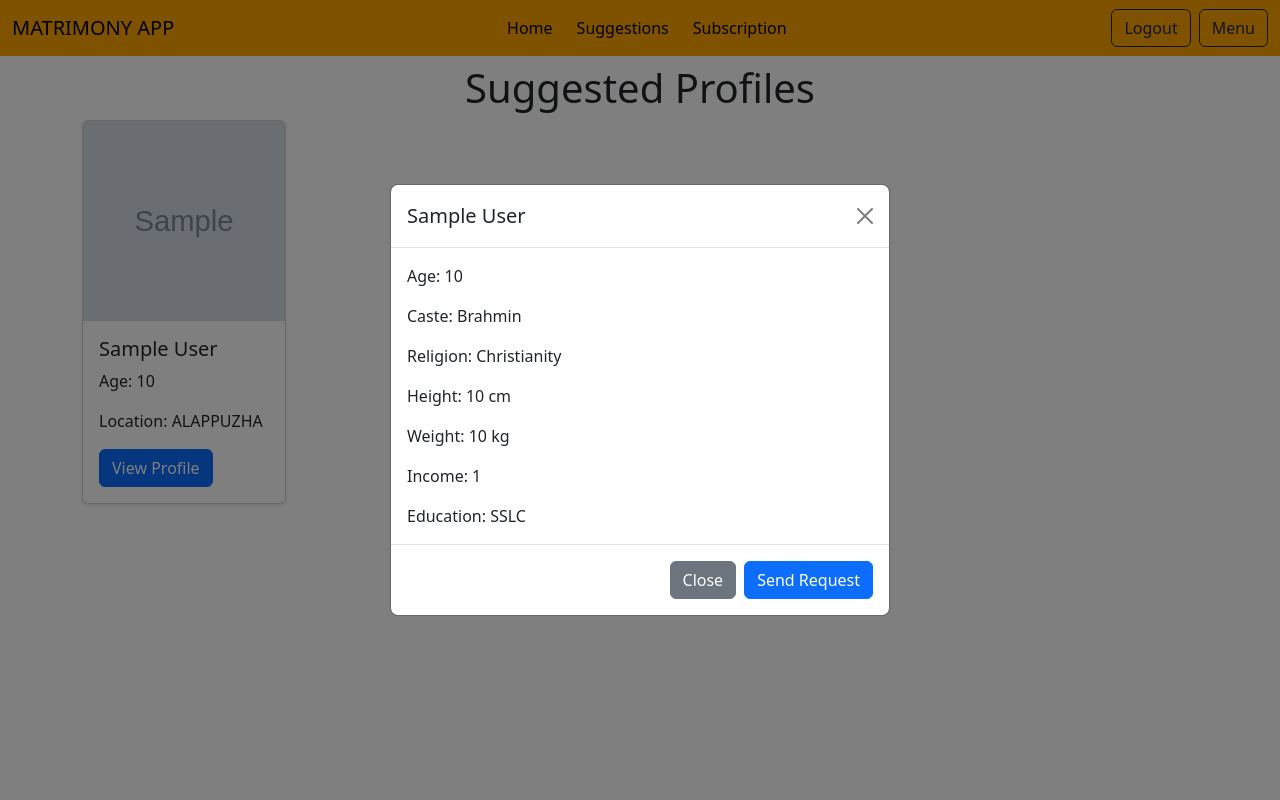
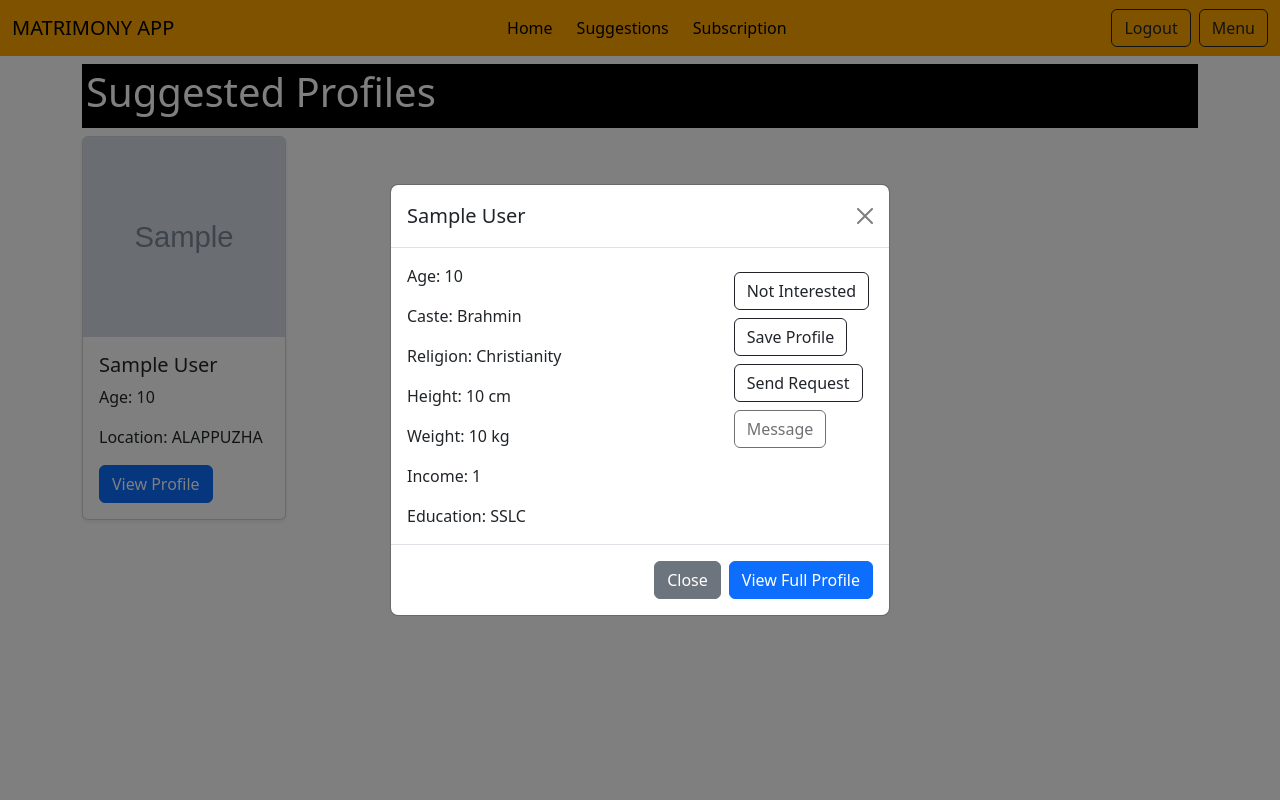
Before and after one commit to Tuttumon21/matrimony, a Django app: template matrimony/matrimonyApp/templates/suggestions.html in a window 1280 px wide, after a click on "View Profile". Run offline with Django 4.2, Linux system fonts and the light colour scheme; the template is opened without the code that fills it: values that come from a table or form of the project are taken from there, others are empty; tables that the repository leaves empty hold one stand-in row (values such as "Sample post"); grey boxes marked "Sample" are stand-in pictures.

Commit message:
"Updated HTML templates for home and suggestions pages, including title changes, added CSS styles, and modified layout and button elements."

```diff
--- a/matrimony/matrimonyApp/templates/home.html
+++ b/matrimony/matrimonyApp/templates/home.html
@@ -3,7 +3,7 @@
 <head>
     <meta charset="UTF-8">
     <meta name="viewport" content="width=device-width, initial-scale=1.0">
-    <title>Document</title>
+    <title>Home</title>
 </head>
 {% extends 'shared/matrimonybase.html' %}
 {% load static %}
--- a/matrimony/matrimonyApp/templates/suggestions.html
+++ b/matrimony/matrimonyApp/templates/suggestions.html
@@ -4,7 +4,9 @@
 {% block content %}
 {% if profiles %}
 <div class="container mt-2">
-    <h1 class="text-center">Suggested Profiles</h1>
+    <div class="text mb-2 p-1" style="background-color: black;color: white;">
+    <h1 class="text-start animate__animated animate__fadeIn">Suggested Profiles</h1>
+    </div>
     <div class="row">
         {% for profile in profiles %}
         <div class="col-md-4" style="width: 20%;">
@@ -33,6 +35,8 @@
                         <button type="button" class="btn-close" data-bs-dismiss="modal" aria-label="Close"></button>
                     </div>
                     <div class="modal-body">
+                        <div class="row">
+                        <div class="col-8">
                         <p class="card-text">Age: {{ profile.age }}</p>
                         <p class="card-text">Caste: {{ profile.parents_details.caste }}</p>
                         <p class="card-text">Religion: {{ profile.parents_details.religion }}</p>
@@ -40,10 +44,19 @@
                         <p class="card-text">Weight: {{ profile.parents_details.weight }} kg</p>
                         <p class="card-text">Income: {{ profile.parents_details.annual_income }}</p>
                         <p class="card-text">Education: {{ profile.education_level }}</p>
+                        </div>
+                        <div class="col-4">
+                            <button type="button" class="btn btn-outline-dark mt-2">Not Interested</button>
+                            <button type="button" class="btn btn-outline-dark mt-2">Save Profile</button>
+                            <button type="button" class="btn btn-outline-dark mt-2">Send Request</button>
+                            <button type="button" class="btn btn-outline-dark disabled mt-2">Message</button>
+                        </div>
+                    </div>
                     </div>
                     <div class="modal-footer">
                         <button type="button" class="btn btn-secondary" data-bs-dismiss="modal">Close</button>
-                        <button type="button" class="btn btn-primary">Send Request</button>
+
+                        <button type="button" class="btn btn-primary">View Full Profile</button>
                     </div>
                 </div>
             </div>
```
